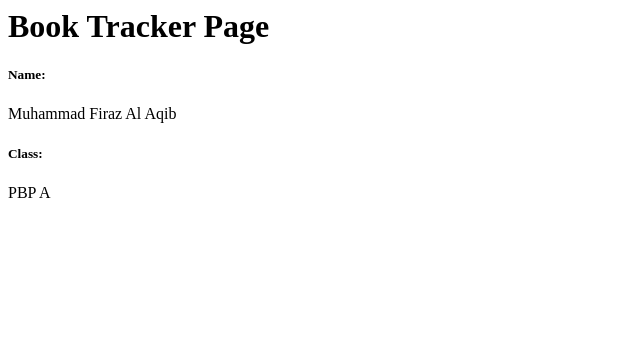
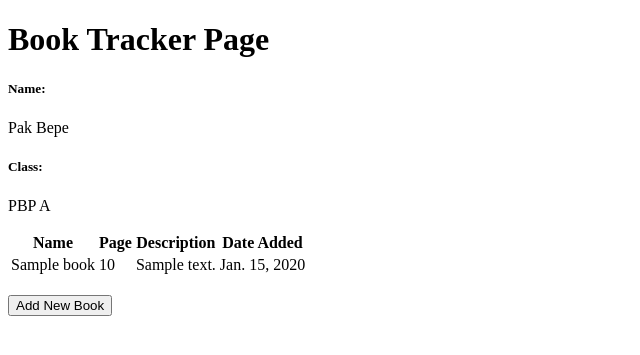
Before and after one commit to FasiIkom/book-tracker, a Django app: page / in a window 1280 px wide. Shown: the top 355 px of the page, without its empty margins (0-640 px from the left). Run offline with Django 5.2, Linux system fonts and the light colour scheme; tables that the repository leaves empty hold one stand-in row (values such as "Sample post").

Commit message:
tutorial 2 selesai

```diff
--- a/book_tracker/settings.py
+++ b/book_tracker/settings.py
@@ -55,7 +55,7 @@ ROOT_URLCONF = 'book_tracker.urls'
 TEMPLATES = [
     {
         'BACKEND': 'django.template.backends.django.DjangoTemplates',
-        'DIRS': [],
+        'DIRS': [BASE_DIR / 'templates'],
         'APP_DIRS': True,
         'OPTIONS': {
             'context_processors': [
--- a/main/templates/main.html
+++ b/main/templates/main.html
@@ -1,8 +1,34 @@
+{% extends 'base.html' %} {% block content %}
 <h1>Book Tracker Page</h1>
 
 <h5>Name:</h5>
 <p>{{name}}</p>
-<!-- Ubahlah sesuai dengan nama kamu -->
+
 <h5>Class:</h5>
 <p>{{class}}</p>
-<!-- Ubahlah sesuai dengan kelas kamu -->
+
+<table>
+  <tr>
+    <th>Name</th>
+    <th>Page</th>
+    <th>Description</th>
+    <th>Date Added</th>
+  </tr>
+
+  {% comment %} Berikut cara memperlihatkan data produk di bawah baris ini
+  {%endcomment %} {% for book in books %}
+  <tr>
+    <td>{{book.name}}</td>
+    <td>{{book.page}}</td>
+    <td>{{book.description}}</td>
+    <td>{{book.date_added}}</td>
+  </tr>
+  {% endfor %}
+</table>
+
+<br />
+
+<a href="{% url 'main:create_book' %}">
+  <button>Add New Book</button>
+</a>
+{% endblock content %}
--- a/main/urls.py
+++ b/main/urls.py
@@ -1,8 +1,13 @@
 from django.urls import path
-from main.views import show_main
+from main.views import show_main, create_book, show_xml, show_json, show_xml_by_id, show_json_by_id
 
 app_name = 'main'
 
 urlpatterns = [
     path('', show_main, name='show_main'),
+    path('create-book', create_book, name='create_book'),
+    path('xml/', show_xml, name='show_xml'),
+    path('json/', show_json, name='show_json'),
+    path('xml/<int:id>/', show_xml_by_id, name='show_xml_by_id'),
+    path('json/<int:id>/', show_json_by_id, name='show_json_by_id'),
 ]
--- a/main/views.py
+++ b/main/views.py
@@ -1,10 +1,41 @@
-from django.shortcuts import render
+from django.shortcuts import render, redirect
+from django.http import HttpResponse
+from django.core import serializers
+from main.forms import BookForm
+from main.models import Book
 def show_main(request):
+    books = Book.objects.all()
+
     context = {
-        'name': 'Muhammad Firaz Al Aqib',
-        'class': 'PBP A'
+        'name': 'Pak Bepe',
+        'class': 'PBP A',
+        'books': books
     }
 
     return render(request, "main.html", context)
 
+def show_xml(request):
+    data = Book.objects.all()
+    return HttpResponse(serializers.serialize("xml", data), content_type="application/xml")
+
+def show_json(request):
+    data = Book.objects.all()
+    return HttpResponse(serializers.serialize("json", data), content_type="application/json")
+
+def create_book(request):
+    form = BookForm(request.POST or None)
+
+    if form.is_valid() and request.method == "POST":
+        form.save()
+        return redirect('main:show_main')
+
+    context = {'form': form}
+    return render(request, "create_book.html", context)
+
+def show_xml_by_id(request, id):
+    data = Book.objects.filter(pk=id)
+    return HttpResponse(serializers.serialize("xml", data), content_type="application/xml")
+def show_json_by_id(request, id):
+    data = Book.objects.filter(pk=id)
+    return HttpResponse(serializers.serialize("json", data), content_type="application/json")
 # Create your views here.
--- /dev/null
+++ b/templates/base.html
@@ -0,0 +1,13 @@
+{% load static %}
+<!DOCTYPE html>
+<html lang="en">
+  <head>
+    <meta charset="UTF-8" />
+    <meta name="viewport" content="width=device-width, initial-scale=1.0" />
+    {% block meta %} {% endblock meta %}
+  </head>
+
+  <body>
+    {% block content %} {% endblock content %}
+  </body>
+</html>
```
Also changed, not shown: main/forms.py (added, +7 -0 lines), main/templates/create_book.html (added, +17 -0 lines), 1 other file.
